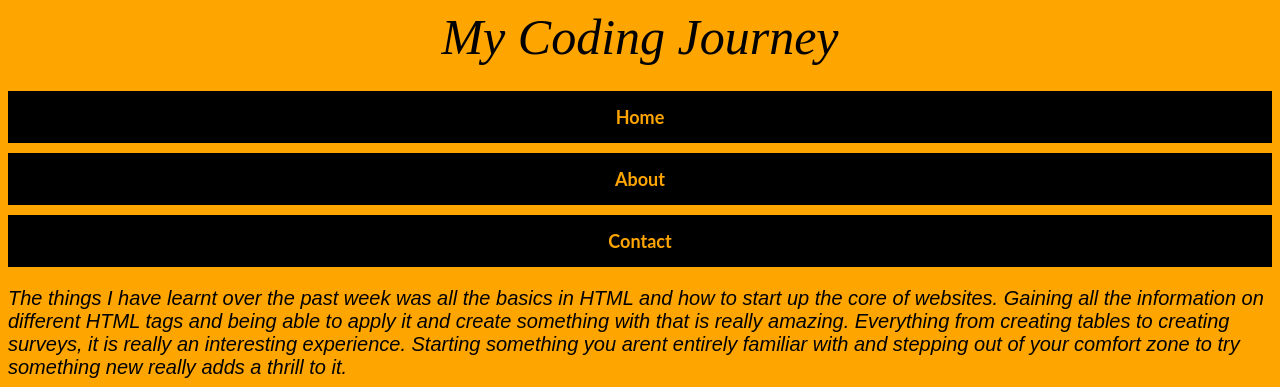
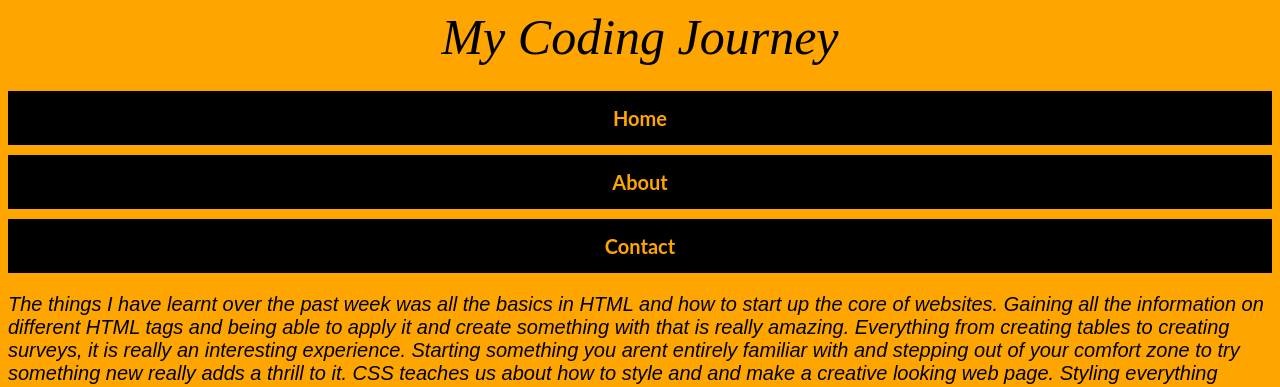
Before and after one commit to JesseLee999/coding_journey, a plain HTML site: page index.html in a window 1280 px wide. Shown: the top 387 px of the page. Drawn offline with Linux system fonts and the light colour scheme.

Commit message:
finished

```diff
--- a/css/style.css
+++ b/css/style.css
@@ -30,7 +30,7 @@ nav a {
 a.one:link {
   color: orange;
   font-family:"Lato";
-  font-size: large;
+  font-size: 20px;
   }
 a.one:visited {
   color: orange;
@@ -39,7 +39,7 @@ a.one:visited {
 a.one:hover {
   color: orange;
   font-family:"Lato";
-  font-size: xx-large;
+  font-size: 20px;
   text-decoration: none;
   }
 
@@ -60,7 +60,7 @@ footer {
 
 /* media queries */
 
-@media only screen and (min-width: 480px) {
+@media only and (min-width: 500px) {
   header{
     font-size: 50px;
     text-align: center;
@@ -93,7 +93,7 @@ footer {
   a.one:link {
     color: orange;
     font-family:"Lato";
-    font-size: large;
+    font-size: 40px;
     }
   a.one:visited {
     color: orange;
@@ -102,7 +102,7 @@ footer {
   a.one:hover {
     color: orange;
     font-family:"Lato";
-    font-size: xx-large;
+    font-size: 40px;
     text-decoration: none;
     }
 
--- a/index.html
+++ b/index.html
@@ -3,22 +3,23 @@
   <head>
     <meta charset="utf-8">
     <title>My Coding Journey</title>
+    <meta name="viewport" content="width=device-width, initial-scale=1">
     <link rel="stylesheet" href="css/style.css">
   </head>
   <body>
     <header>My Coding Journey</header>
     <nav>
-       <a href="index.html" class="one">Home</a>
-       <a href="about.html" class="one">About</a>
-       <a href="contact.html" class="one">Contact</a>
+       <a href="" class="one">Home</a>
+       <a href="#about" class="one">About</a>
+       <a href="#contact" class="one">Contact</a>
     </nav>
 
    <article>
-    <p>The things I have learnt over the past week was all the basics in HTML and how to start up the core of websites. Gaining all the information on different HTML tags and being able to apply it and create something with that is really amazing. Everything from creating tables to creating surveys, it is really an interesting experience. Starting something you arent entirely familiar with and stepping out of your comfort zone to try something new really adds a thrill to it.</p>
+    <a name="about"><p>The things I have learnt over the past week was all the basics in HTML and how to start up the core of websites. Gaining all the information on different HTML tags and being able to apply it and create something with that is really amazing. Everything from creating tables to creating surveys, it is really an interesting experience. Starting something you arent entirely familiar with and stepping out of your comfort zone to try something new really adds a thrill to it. CSS teaches us about how to style and and make a creative looking web page. Styling everything based on what you like and what other people with find interactive.</p></a>
    </article>
 
    <section>
-     <h2>Contact:</h2>
+     <a name="contact"><h2>Contact:</h2></a>
      <label for="firstname">Name:</label>
      <input id="Name" name="firstname" type="text" placeholder="yourname">
    </section>
```
